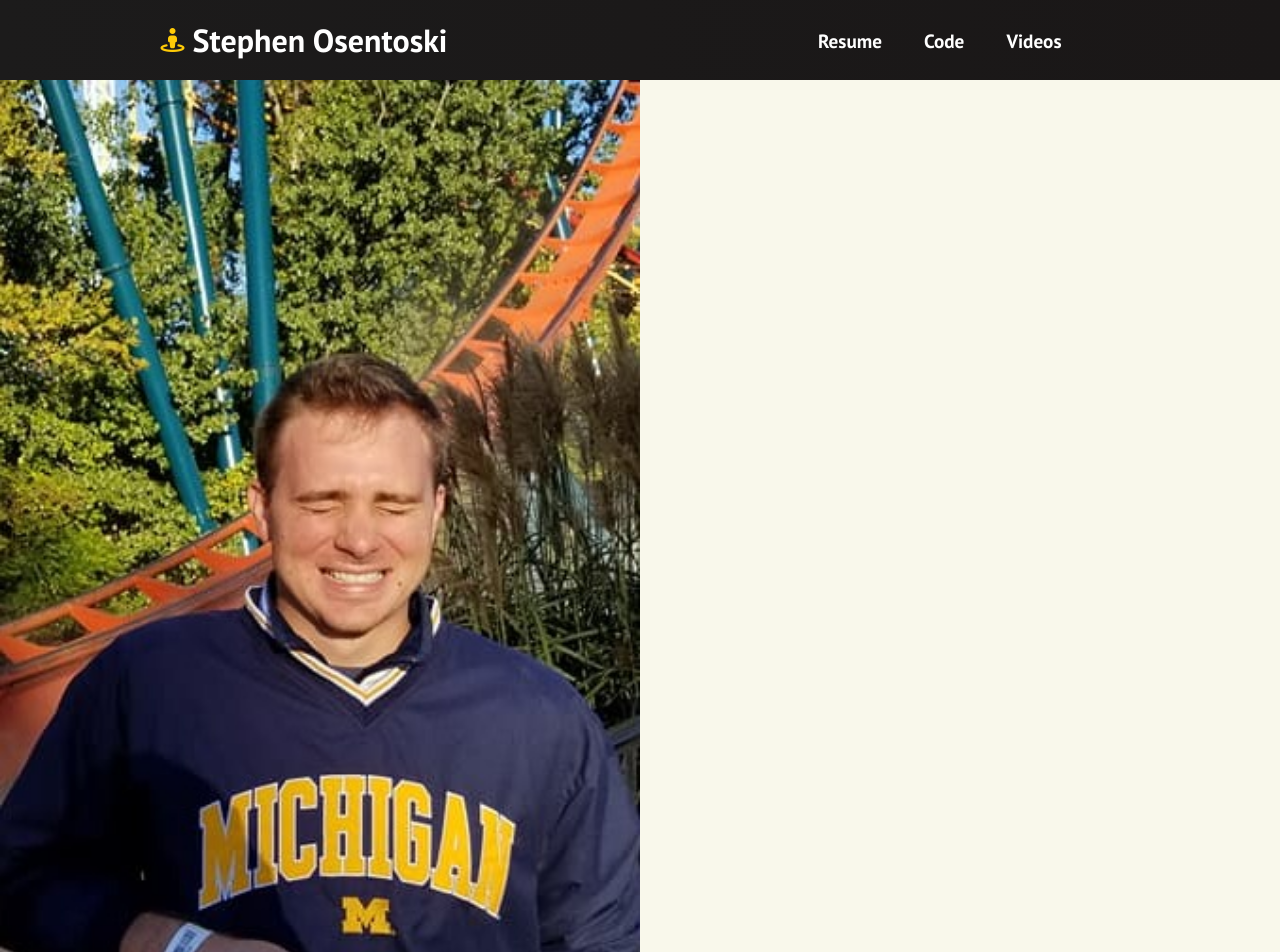
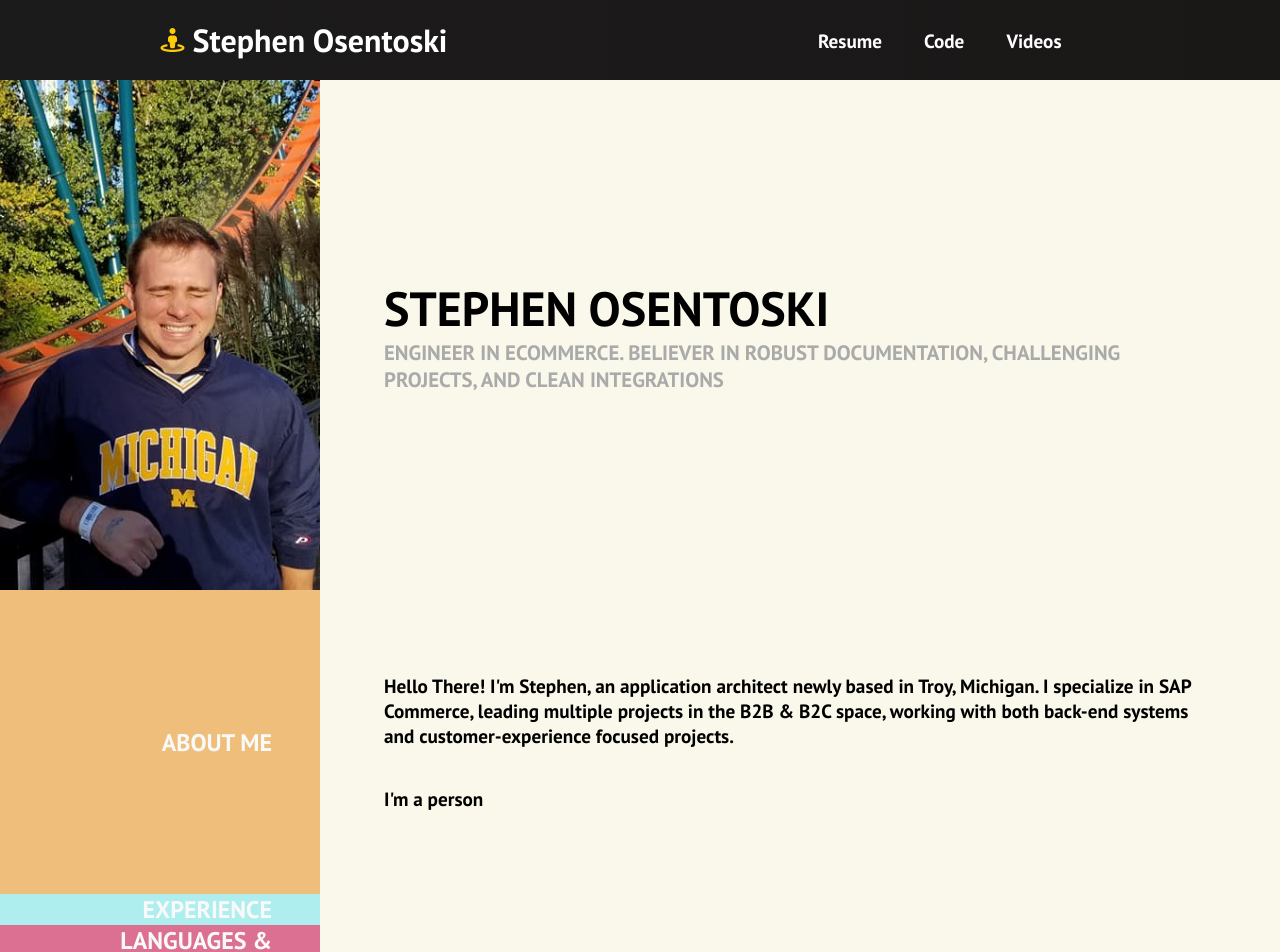
Before and after one commit to stosento/Portfolio, a React (Create React App) app: page /resume in a window 1280 px wide. Shown: the top 952 px of the page. Built offline with nearby package versions, Linux system fonts and the light colour scheme; a web font is replaced by a local one.

Commit message:
Further added styles & components to Resume page

```diff
--- a/src/components/ResumeSection.css
+++ b/src/components/ResumeSection.css
@@ -1,19 +1,46 @@
 .content-section {
     display: flex;
     flex-direction: row;
+}
+
+#header-content-wrapper {
+    align-items: flex-start;
+    justify-content: center;
 }
 
 .section-header {
     display: flex;
     flex-direction: column;
     flex: 1;
-    max-width: 50%;
+    max-width: 25%;
     justify-content: center;
     align-items: flex-end;
-
 }
 
-#img-sidebar>img{
+.section-header > h2 {
+    color: #f9f9f9;
+    margin-right: 48px;
+    font-size: 1.5em;
+    word-wrap: break-word;
+    text-align: right;
+    text-transform: uppercase;
+}
+
+.section-content {
+    display: flex;
+    flex-direction: column;
+    flex: 2;
+    padding: 64px;
+}
+
+.section-content > p {
+    font-family: 'PT Sans';
+    font-size: 1.2em;
+    margin-block-start: 1em;
+    margin-block-end: 1em;
+}
+
+#img-sidebar > img{
     flex-shrink: 0;
     width: 100%;
     height: 100%;
@@ -21,3 +48,30 @@
     min-height: 100%;
     object-fit: cover;
 }
+
+#page-title {
+    font-size: 3em;
+    text-transform: uppercase;
+}
+
+#page-subtitle {
+    font-size: 1.3em;
+    color: #aaa;
+    text-transform: uppercase;
+}
+
+.h1 .h2 .h3 {
+    font-family: 'PT Sans';
+}
+
+#bg-orange {
+    background-color: #EFBE7B
+}
+
+#bg-red {
+    background-color: palevioletred;
+}
+
+#bg-blue {
+    background-color: paleturquoise;
+}
--- a/src/components/ResumeSection.js
+++ b/src/components/ResumeSection.js
@@ -9,6 +9,29 @@
                 <div id='img-sidebar' className='section-header'>
                     <img src={background}/>
                 </div>
+                <div id='header-content-wrapper' class='section-content'>
+                    <h1 id='page-title'>Stephen Osentoski</h1>
+                    <h3 id='page-subtitle'>Engineer in Ecommerce. Believer in robust documentation, challenging projects, and clean integrations</h3>
+                </div>
+            </div>
+            <div className='content-section'>
+                <div id='bg-orange' className='section-header'>
+                    <h2>About Me</h2>
+                </div>
+                <div className='section-content'>
+                    <p> Hello There! I'm Stephen, an application architect newly based in Troy, Michigan. I specialize in SAP Commerce, leading multiple projects in the B2B & B2C space, working with both back-end systems and customer-experience focused projects.</p>
+                    <p> I'm a person</p>
+                </div>
+            </div>
+            <div className='content-section'>
+                <div id='bg-blue' className='section-header'>
+                    <h2>Experience</h2>
+                </div>
+            </div>
+            <div className='content-section'>
+                <div id='bg-red' className='section-header'>
+                    <h2>Languages & Frameworks</h2>
+                </div>
             </div>
         </div>
     )
```
